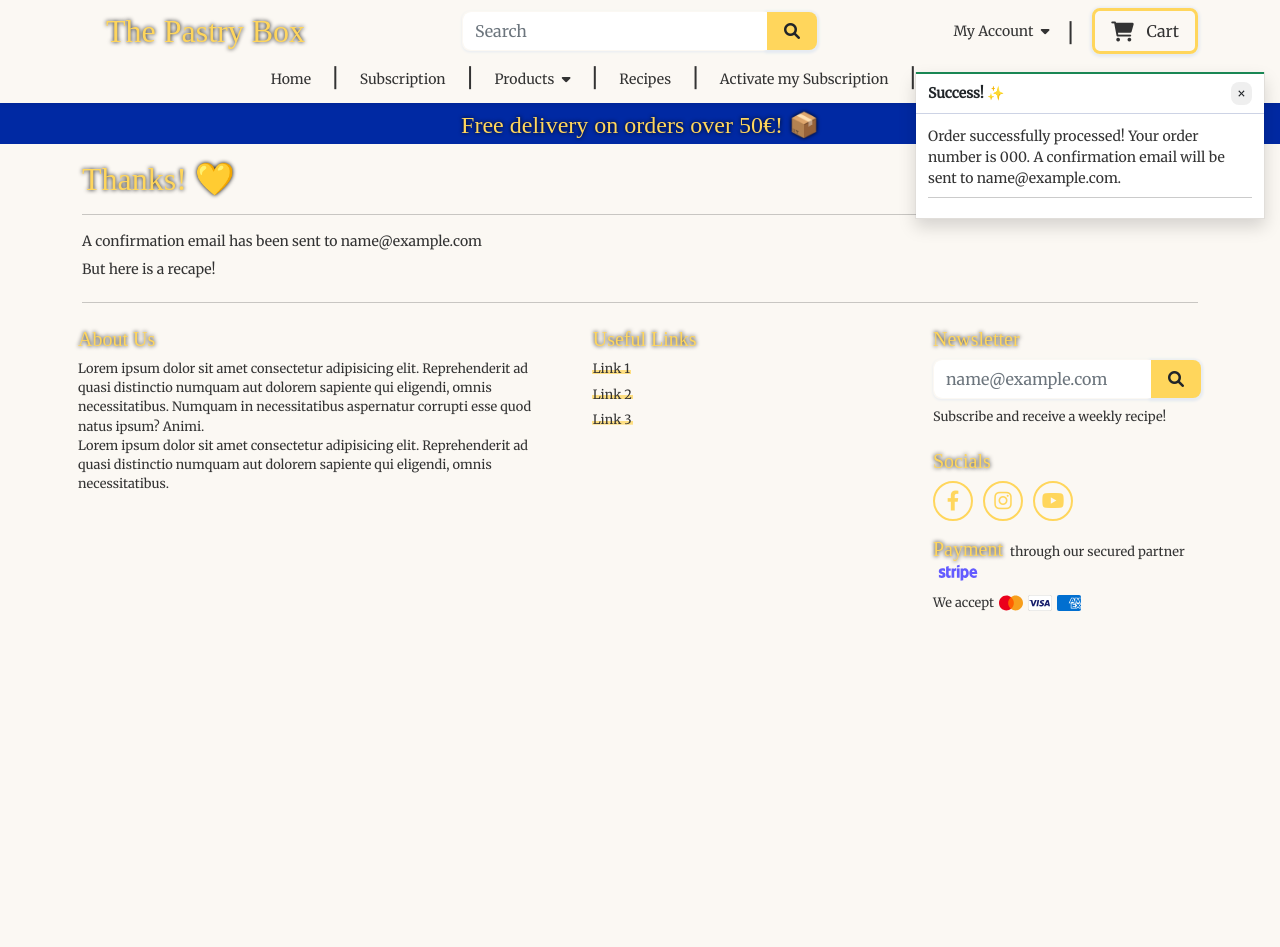
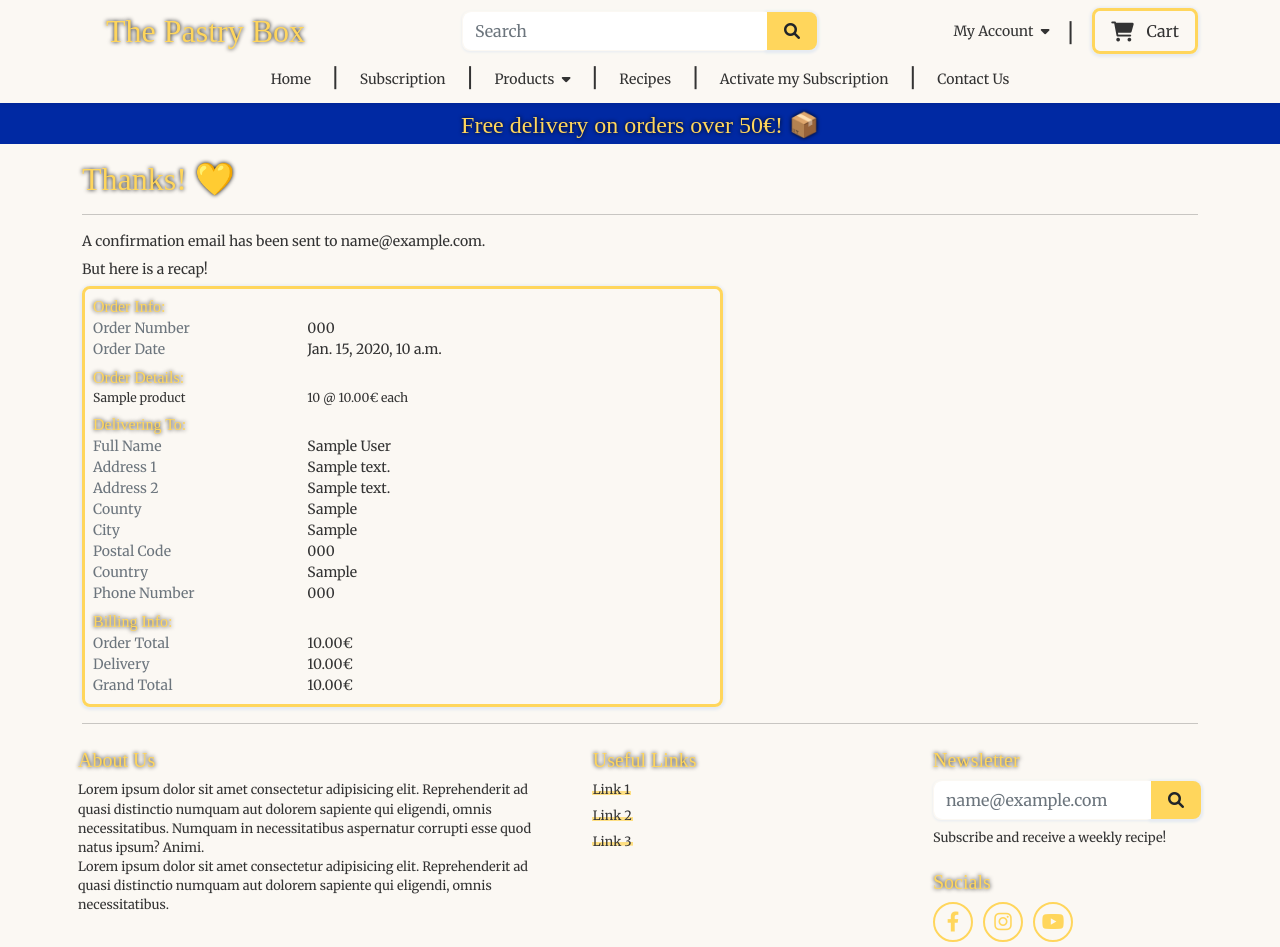
Before and after one commit to LuciusVH/the_pastry_box, a Django app: page /checkout/checkout_success/000 in a window 1280 px wide. Shown: the top 947 px of the page. Before the commit the page ends 611 px from the top, so only its background shows below. Run offline with Django 4.2, Linux system fonts and the light colour scheme; tables that the repository leaves empty hold one stand-in row (values such as "Sample post"); some libraries are stand-ins or nearby versions; some web fonts are replaced.

Commit message:
added order recap to checkout success page

```diff
--- a/checkout/templates/checkout/checkout_success.html
+++ b/checkout/templates/checkout/checkout_success.html
@@ -17,22 +17,176 @@
       <div class="col mt-3">
         <h2>Thanks! 💛</h2>
         <hr class="mb-3">
-        <p>A confirmation email has been sent to <span id="order-email">{{ order.email }}</span></p>
-        <p>But here is a recape!</p>
+        <p>A confirmation email has been sent to <span id="order-email">{{ order.email }}</span>.</p>
+        <p>But here is a recap!</p>
       </div>
     </div>
 
     <div class="row">
       <div class="col-12 col-lg-7">
+        <div class="order-confirmation-wrapper p-2 btn-cta-light">
+          <div class="row">
+            <div class="col">
+              <small class="h6">Order Info:</small>
+            </div>
+          </div>
 
-      </div>
-    </div>
+          <div class="row">
+            <div class="col-12 col-md-4">
+              <p class="mb-0 mt-0 text-muted">Order Number</p>
+            </div>
+            <div class="col-12 col-md-8 text-md-right">
+              <p class="mb-0">{{ order.order_number }}</p>
+            </div>
+          </div>
 
-    <div class="row">
-      <div class="col-12 col-lg-7 text-end">
+          <div class="row">
+            <div class="col-12 col-md-4">
+              <p class="mb-0 mt-0 text-muted">Order Date</p>
+            </div>
+            <div class="col-12 col-md-8 text-md-right">
+              <p class="mb-0">{{ order.date }}</p>
+            </div>
+          </div>
+
+          <div class="row mt-2">
+            <div class="col">
+              <small class="h6">Order Details:</small>
+            </div>
+          </div>
+
+          {% for item in order.lineitems.all %}
+          <div class="row">
+            <div class="col-12 col-md-4">
+              <p class="small mb-0">
+                {{ item.product.name }}
+              </p>
+            </div>
+            <div class="col-12 col-md-8 text-md-right">
+              <p class="small mb-0">{{ item.quantity }} @ {{ item.product.price }}€ each</p>
+            </div>
+          </div>
+          {% endfor %}
+
+          <div class="row mt-2">
+            <div class="col">
+              <small class="h6">Delivering To:</small>
+            </div>
+          </div>
+
+          <div class="row">
+            <div class="col-12 col-md-4">
+              <p class="mb-0 mt-0 text-muted">Full Name</p>
+            </div>
+            <div class="col-12 col-md-8 text-md-right">
+              <p class="mb-0">{{ order.full_name }}</p>
+            </div>
+          </div>
+
+          <div class="row">
+            <div class="col-12 col-md-4">
+              <p class="mb-0 mt-0 text-muted">Address 1</p>
+            </div>
+            <div class="col-12 col-md-8 text-md-right">
+              <p class="mb-0">{{ order.street_address1 }}</p>
+            </div>
+          </div>
+
+          {% if order.street_address2 %}
+          <div class="row">
+            <div class="col-12 col-md-4">
+              <p class="mb-0 mt-0 text-muted">Address 2</p>
+            </div>
+            <div class="col-12 col-md-8 text-md-right">
+              <p class="mb-0">{{ order.street_address1 }}</p>
+            </div>
+          </div>
+          {% endif %}
+
+          {% if order.county %}
+          <div class="row">
+            <div class="col-12 col-md-4">
+              <p class="mb-0 mt-0 text-muted">County</p>
+            </div>
+            <div class="col-12 col-md-8 text-md-right">
+              <p class="mb-0">{{ order.county }}</p>
+            </div>
+          </div>
+          {% endif %}
+
+          <div class="row">
+            <div class="col-12 col-md-4">
+              <p class="mb-0 mt-0 text-muted">City</p>
+            </div>
+            <div class="col-12 col-md-8 text-md-right">
+              <p class="mb-0">{{ order.city }}</p>
+            </div>
+          </div>
+
+          {% if order.postcode %}
+          <div class="row">
+            <div class="col-12 col-md-4">
+              <p class="mb-0 mt-0 text-muted">Postal Code</p>
+            </div>
+            <div class="col-12 col-md-8 text-md-right">
+              <p class="mb-0">{{ order.postcode }}</p>
+            </div>
+          </div>
+          {% endif %}
+
+          <div class="row">
+            <div class="col-12 col-md-4">
+              <p class="mb-0 mt-0 text-muted">Country</p>
+            </div>
+            <div class="col-12 col-md-8 text-md-right">
+              <p class="mb-0">{{ order.country }}</p>
+            </div>
+          </div>
+
+          <div class="row">
+            <div class="col-12 col-md-4">
+              <p class="mb-0 mt-0 text-muted">Phone Number</p>
+            </div>
+            <div class="col-12 col-md-8 text-md-right">
+              <p class="mb-0">{{ order.phone_number }}</p>
+            </div>
+          </div>
+
+          <div class="row mt-2">
+            <div class="col">
+              <small class="h6">Billing Info:</small>
+            </div>
+          </div>
+
+          <div class="row">
+            <div class="col-12 col-md-4">
+              <p class="mb-0 mt-0 text-muted">Order Total</p>
+            </div>
+            <div class="col-12 col-md-8 text-md-right">
+              <p class="mb-0">{{ order.order_total }}€</p>
+            </div>
+          </div>
+
+          <div class="row">
+            <div class="col-12 col-md-4">
+              <p class="mb-0 mt-0 text-muted">Delivery</p>
+            </div>
+            <div class="col-12 col-md-8 text-md-right">
+              <p class="mb-0">{{ order.delivery_cost }}€</p>
+            </div>
+          </div>
+
+          <div class="row">
+            <div class="col-12 col-md-4">
+              <p class="mb-0 mt-0 text-muted">Grand Total</p>
+            </div>
+            <div class="col-12 col-md-8 text-md-right">
+              <p class="mb-0">{{ order.grand_total }}€</p>
+            </div>
+          </div>
+        </div>
       </div>
     </div>
   </div>
-  </div>
 </section>
 {% endblock content %}
--- a/templates/includes/toasts/toast_success.html
+++ b/templates/includes/toasts/toast_success.html
@@ -1,4 +1,4 @@
-<div class="toast custom-toast rounded-0 border-top-0" data-bs-autohide="false">
+<div class="toast custom-toast rounded-0 border-top-0">
   <div class="w-100 toast-capper bg-success"></div>
   <div class="toast-header bg-white text-dark justify-content-between">
     <strong class="mr-auto">Success! ✨</strong>
```
